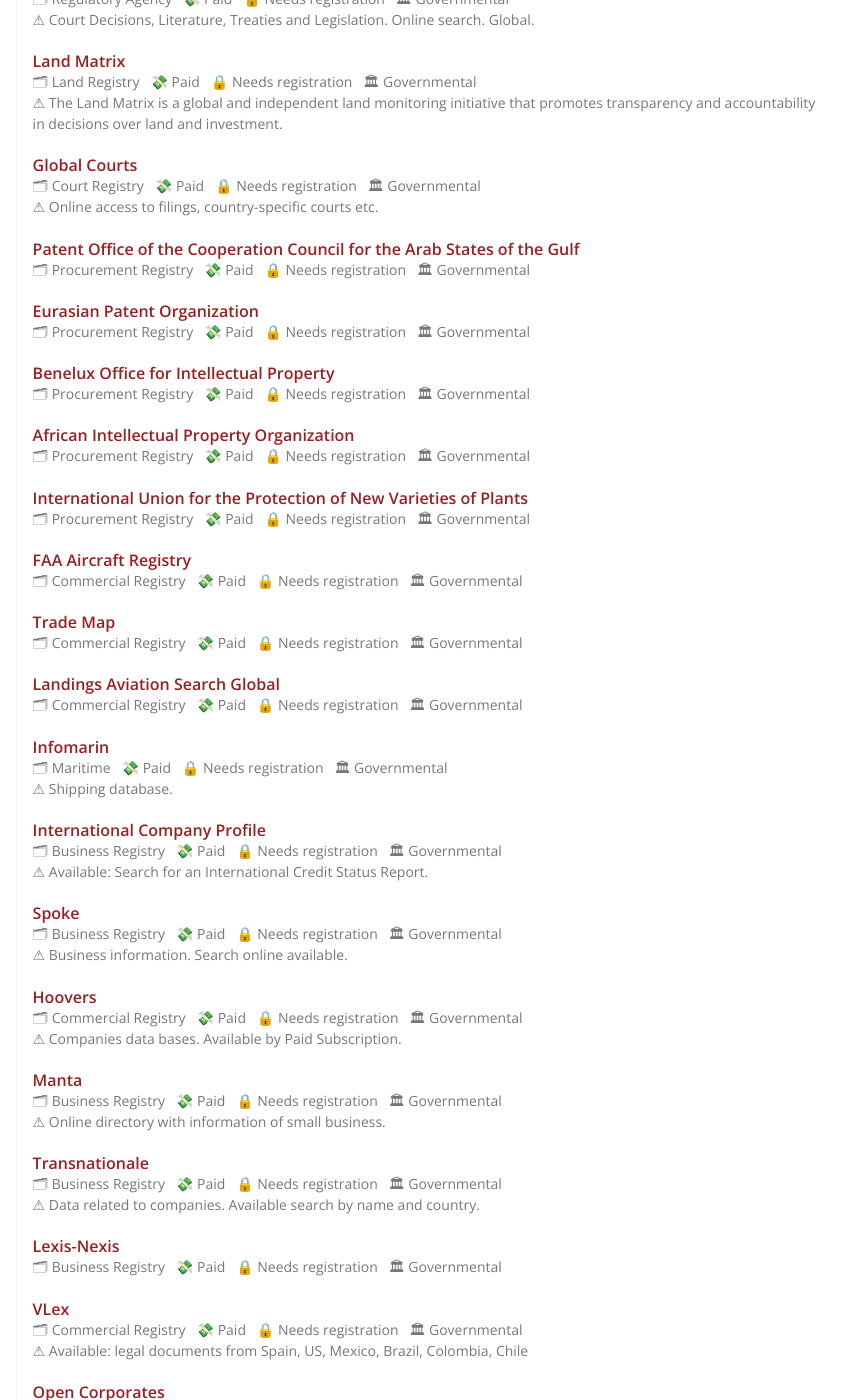
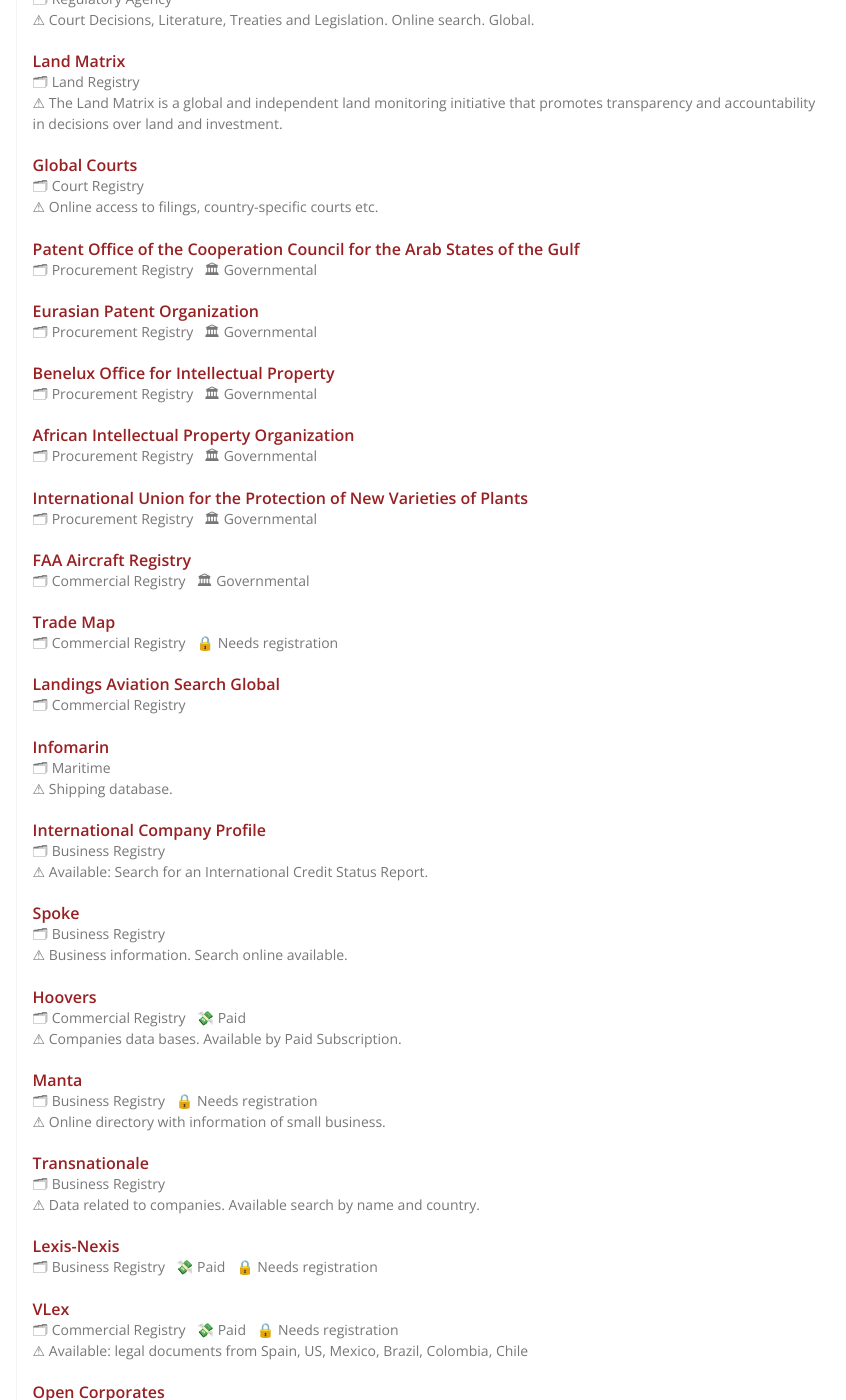
Before and after one commit to occrp/investigativedashboard.org, a Jekyll site: the page built from databases.md, in a window 1280 px wide and 1400 px high, scrolled down 1013 px. Shown: the whole window, without its empty margins (394-1240 px from the left). Built offline with Jekyll 4.4.1, drawn with Linux system fonts in a browser that asks for light colours; nearby versions of some CDN libraries; some of the changed text lies outside the part shown.

Commit message:
Fixed the tags: paid, gov, registration.

```diff
--- a/databases.md
+++ b/databases.md
@@ -77,15 +77,15 @@ permalink: /databases/
             <p class="lh-copy gray mt0 gray f6">
               &#128450; {{ source.type }}
               &nbsp;
-              {% if source.paid %}
+              {% if source.paid == 't' %}
                 &#128184; Paid
+                &nbsp;
               {% endif %}
-              &nbsp;
-              {% if source.needs_registration %}
+              {% if source.needs_registration == 't' %}
                 &#128274; Needs registration
+                &nbsp;
               {% endif %}
-              &nbsp;
-              {% if source.governmental %}
+              {% if source.governmental == 't' %}
                 &#127963; Governmental
               {% endif %}
               <br/>
```
